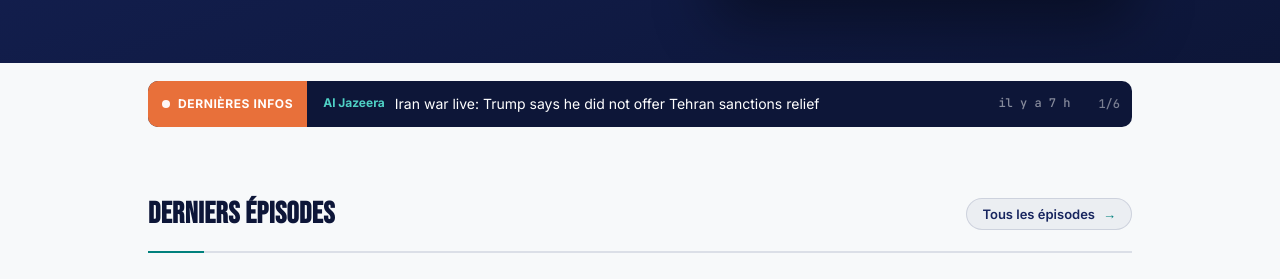
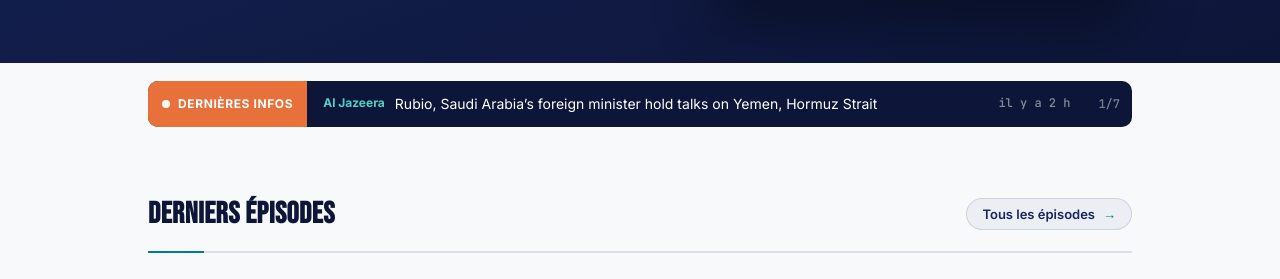
Before and after one commit to InsideEnergyMarkets/Inside-Energy-Markets, a Jekyll site: the page built from index.html, in a window 1280 px wide and 900 px high, scrolled down 406 px. Shown: the part 165-444 px from the top of the window. Built offline with Jekyll 4.4.1, drawn with Linux system fonts in a browser that asks for light colours.

```diff
--- a/_data/incidents.json
+++ b/_data/incidents.json
@@ -1,5 +1,5 @@
 {
- "updated_at": "2026-09-29T04:45:23+00:00",
+ "updated_at": "2026-09-29T06:49:45+00:00",
  "stats": {
   "total_30d": 19,
   "attacks_30d": 13,
--- a/_data/news.json
+++ b/_data/news.json
@@ -1,6 +1,13 @@
 {
- "updated_at": "2026-09-29T04:45:22+00:00",
+ "updated_at": "2026-09-29T06:49:45+00:00",
  "items": [
+  {
+   "title": "Rubio, Saudi Arabia’s foreign minister hold talks on Yemen, Hormuz Strait",
+   "url": "https://www.aljazeera.com/news/2026/9/29/rubio-saudi-arabias-foreign-minister-hold-talks-on-yemen-hormuz-strait?traffic_source=rss",
+   "source": "Al Jazeera",
+   "lang": "en",
+   "date": "2026-09-29T04:46:38+00:00"
+  },
   {
    "title": "Iran war live: Trump says he did not offer Tehran sanctions relief",
    "url": "https://www.aljazeera.com/news/liveblog/2026/9/29/iran-war-live-trump-says-he-did-not-offer-tehran-sanctions-relief?traffic_source=rss",
--- a/_data/podcast.json
+++ b/_data/podcast.json
@@ -1,5 +1,5 @@
 {
- "updated_at": "2026-09-29T04:45:23+00:00",
+ "updated_at": "2026-09-29T06:49:45+00:00",
  "episodes": {
   "9": {
    "audio": "https://anchor.fm/s/10edf0868/podcast/play/126231198/https%3A%2F%2Fd3ctxlq1ktw2nl.cloudfront.net%2Fstaging%2F2026-8-24%2F939b6a48-aacd-92e6-b742-c5ee251f092e.mp3",
```
